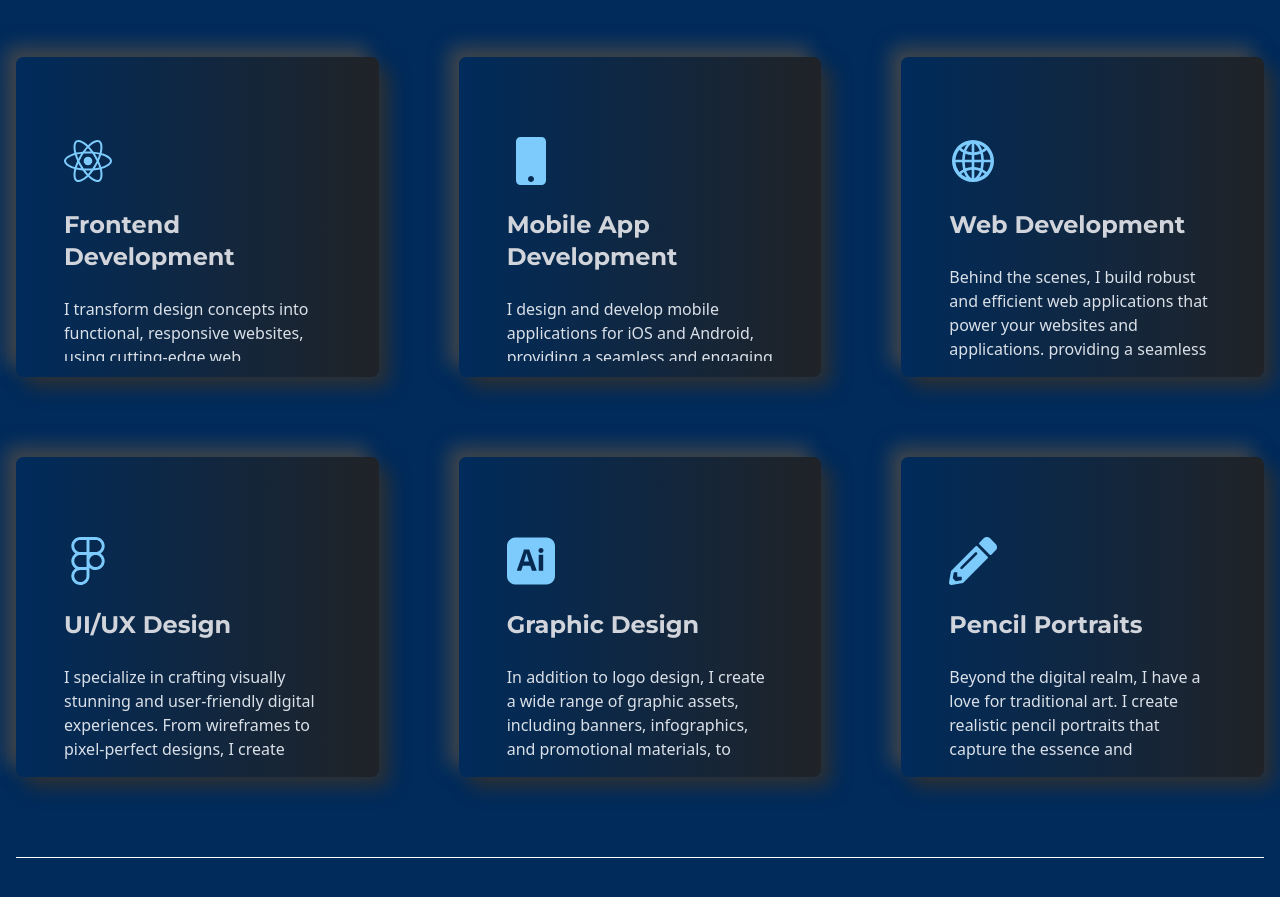
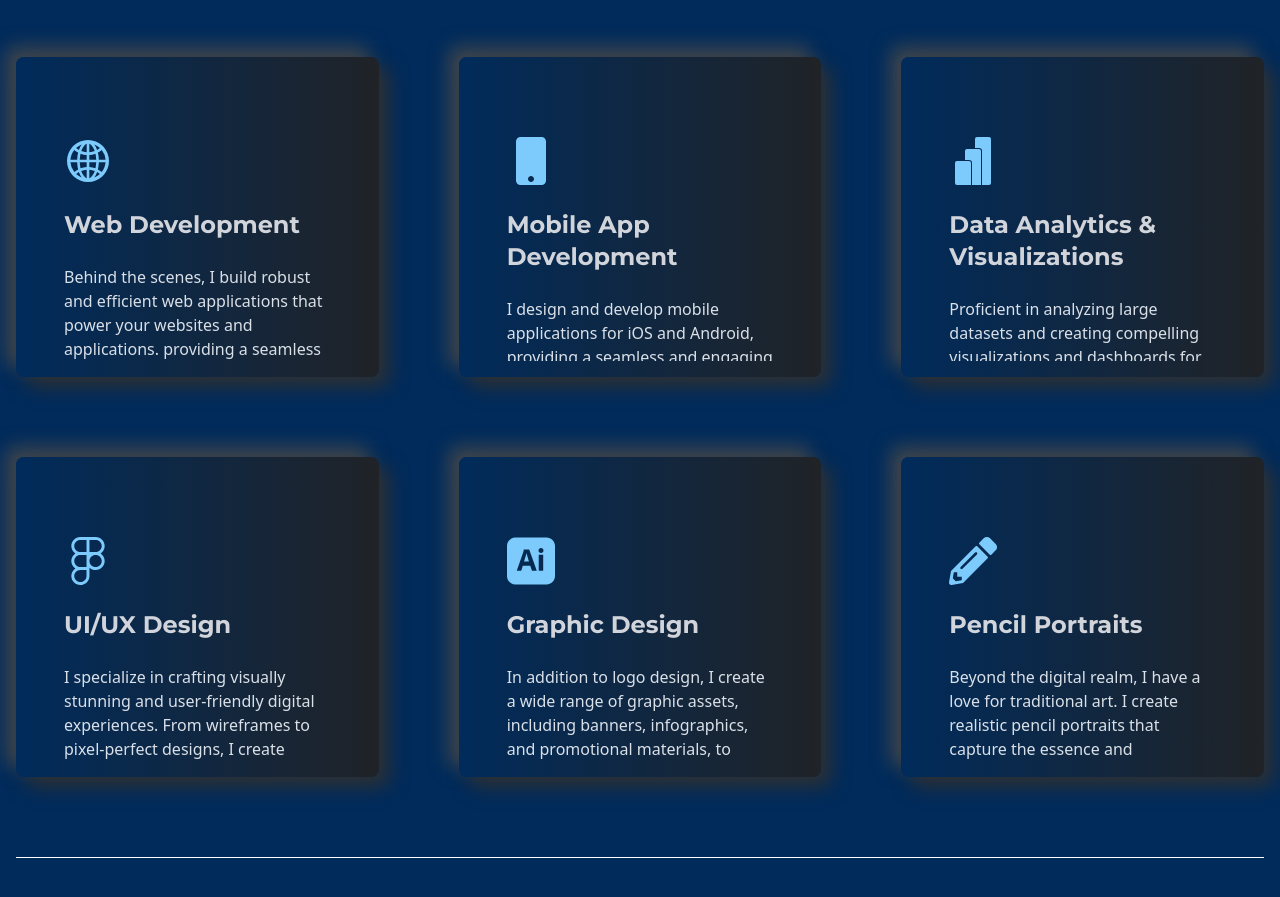
Before and after one commit to kaush997/My-Portfolio-Website, a React (Create React App) app: page / in a window 1280 px wide. Shown: the part 1040-1937 px from the top of the page. Built offline with nearby package versions, Linux system fonts and the light colour scheme.

Commit message:
commit changes

```diff
--- a/src/components/resume/Education.js
+++ b/src/components/resume/Education.js
@@ -15,7 +15,7 @@ const Education = () => {
          <p className="text-sm text-designColor tracking-[4px]"></p>
           <h2 className="text-3xl md:text-4xl font-bold">Education</h2>
         </div>
-        <div className="mt-6 lgl:mt-14 w-full h-[300px] border-l-[6px] border-l-black border-opacity-30 flex flex-col gap-10">
+        <div className="mt-6 lgl:mt-14 w-full h-[200px] border-l-[6px] border-l-black border-opacity-30 flex flex-col gap-10">
           <ResumeCard
             title="BSc (Hons) in Computing & Information Systems"
             subTitle="Sabaragamuwa University of Sri Lanka (2020 - Present)"
@@ -58,7 +58,7 @@ const Education = () => {
           <p className="text-sm text-designColor tracking-[4px]">2010 - 2022</p>
           <h2 className="text-3xl md:text-4xl font-bold">Job Experience</h2>
   </div> */}
-        <div className="mt-6 lgl:mt-28 w-full h-[300px] border-l-[6px] border-l-black border-opacity-30 flex flex-col gap-10">
+        <div className="mt-6 lgl:mt-28 w-full h-[170px] border-l-[6px] border-l-black border-opacity-30 flex flex-col gap-10">
           <ResumeCard
             title="Diploma in Business English"
             subTitle="IUHS Campus Nugegoda (Jan 2022 - July 2022)"
--- a/src/data/data.js
+++ b/src/data/data.js
@@ -1,15 +1,14 @@
-import { AiFillAppstore, AiOutlineAntDesign, AiOutlineGlobal} from "react-icons/ai";
-import { FaFigma, FaMobile, FaPencilAlt, FaReact} from "react-icons/fa";
-import { SiAdobeillustrator, SiAdobeindesign, SiProgress, SiSemanticweb } from "react-icons/si";
+import { AiOutlineGlobal} from "react-icons/ai";
+import { FaFigma, FaMobile, FaPencilAlt,} from "react-icons/fa";
+import { SiAdobeillustrator, SiPowerbi,} from "react-icons/si";
 
 // Features Data
 export const featuresData = [
   {
-    id: 1,
-    icon: <FaReact />,
-    title: "Frontend Development",
-    des: "I transform design concepts into functional, responsive websites, using cutting-edge web technologies to bring your vision to life and deliver a seamless user experience.",
-
+    id: 3,
+    icon: <AiOutlineGlobal/>,
+    title: "Web Development",
+    des: "Behind the scenes, I build robust and efficient web applications that power your websites and applications. providing a seamless and engaging experience for users on the go.",
   },
   {
     id: 2,
@@ -17,11 +16,13 @@ export const featuresData = [
     title: "Mobile App Development",
     des: "I design and develop mobile applications for iOS and Android, providing a seamless and engaging experience for users on the go.",
   },
+
   {
-    id: 3,
-    icon: <AiOutlineGlobal/>,
-    title: "Web Development",
-    des: "Behind the scenes, I build robust and efficient web applications that power your websites and applications. providing a seamless and engaging experience for users on the go.",
+    id: 1,
+    icon: <SiPowerbi />,
+    title: "Data Analytics & Visualizations",
+    des: "Proficient in analyzing large datasets and creating compelling visualizations and dashboards for insightful decision-making.",
+
   },
   {
     id: 4,
```
